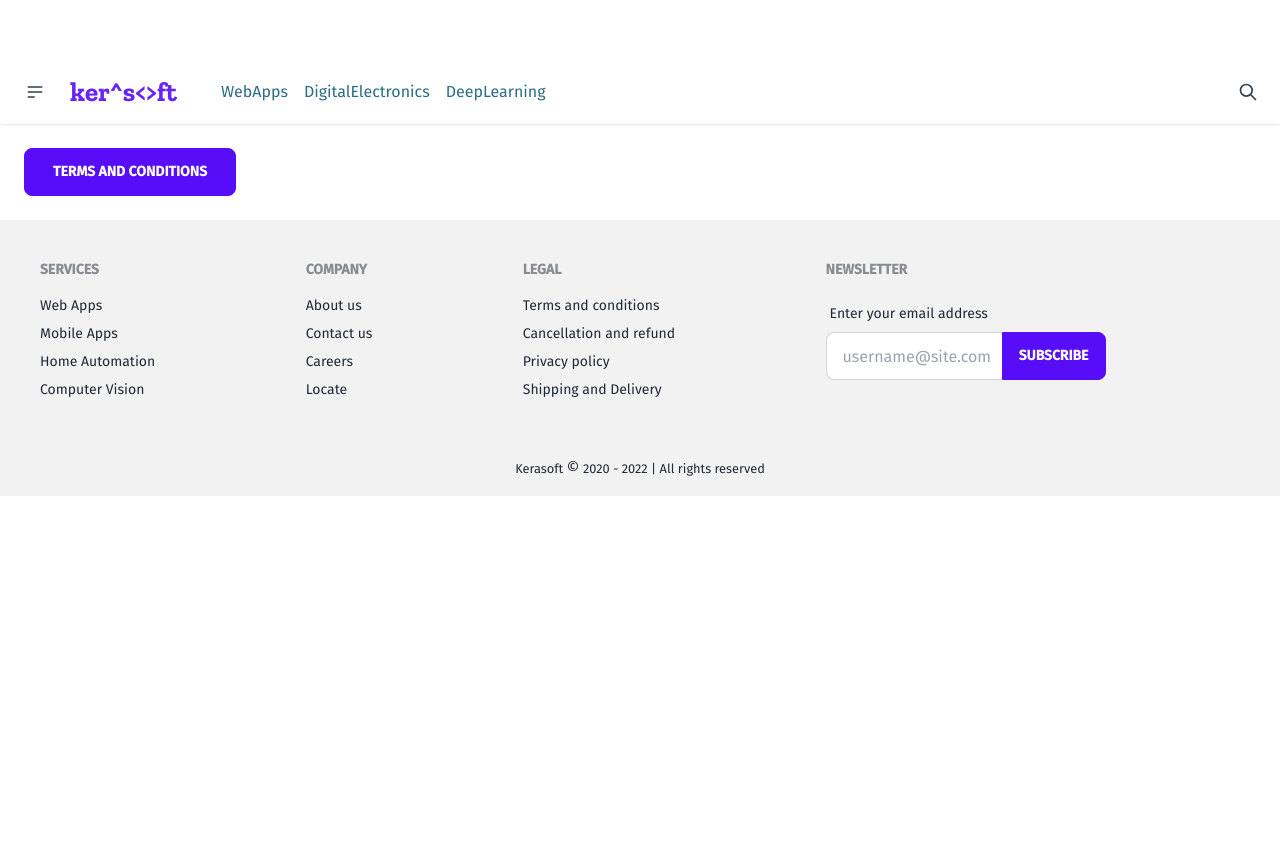
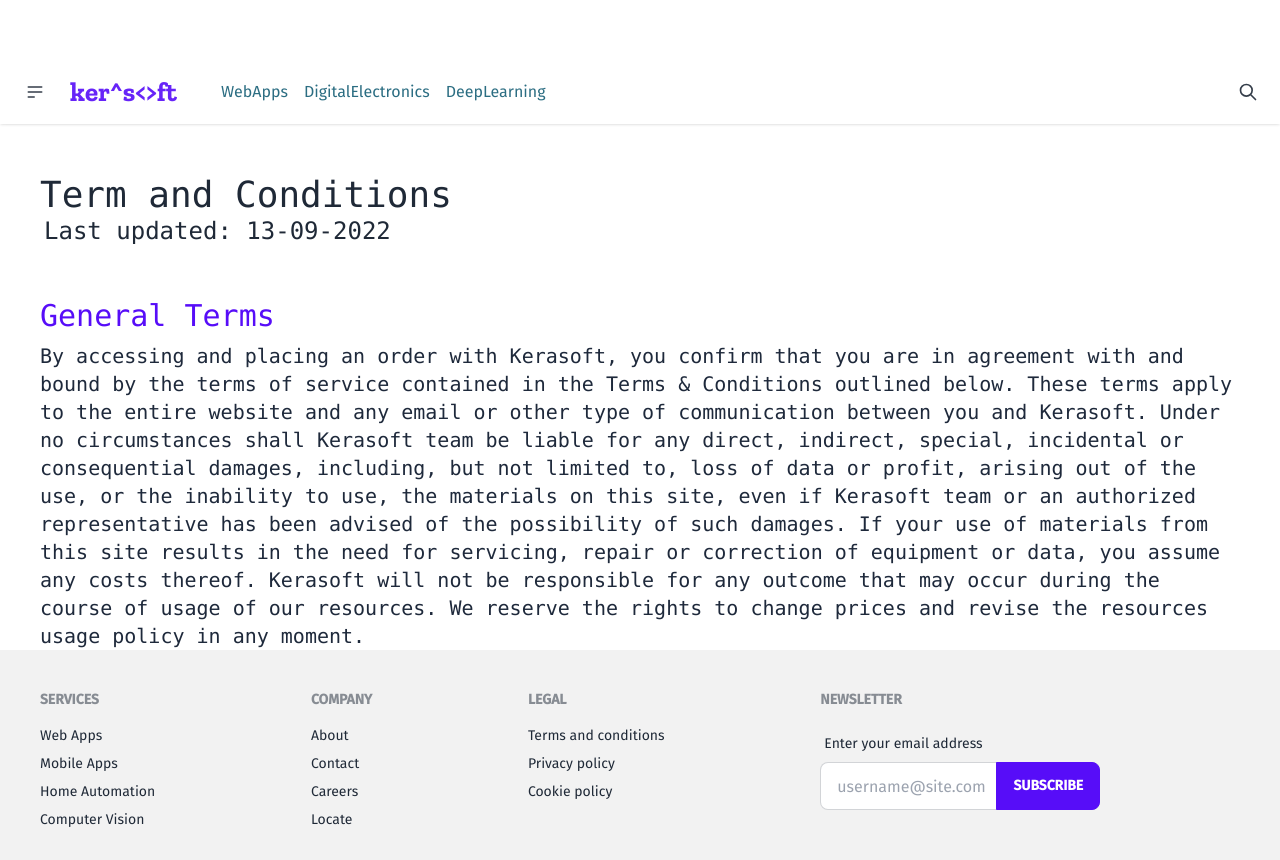
Before and after one commit to JosePaulson/kerasoft-v1, a React (Create React App) app: page /terms in a window 1280 px wide. Shown: the part 540-1400 px from the top of the page. Built offline with nearby package versions, Linux system fonts and the light colour scheme; a web font is replaced by a local one.

Commit message:
Update terms and conditions

```diff
--- a/public/index.html
+++ b/public/index.html
@@ -19,7 +19,9 @@
     <img src="/src/images/balloon1.svg" alt="">
     <img src="/src/images/balloonBg.svg" alt="">
   </div>
+
   <div id="root"></div>
+
 </body>
 
 </html>
--- a/src/components/Footer.jsx
+++ b/src/components/Footer.jsx
@@ -17,20 +17,21 @@
                 </div>
                 <div>
                     <span className="footer-title">Company</span>
-                    <Link to="/" className="link link-hover">About us</Link>
-                    <a href="https://merchant.razorpay.com/policy/KHjXWVO1JSWtKT/contact_us" className="link link-hover">Contact us</a>
-                    {/* <Link to="/contact" className="link link-hover">Contact</Link>  */}
+                    <Link to="/" className="link link-hover">About</Link>
+                    {/* <a href="https://merchant.razorpay.com/policy/KHjXWVO1JSWtKT/contact_us" className="link link-hover">Contact us</a>  */}
+                    <Link to="/contact" className="link link-hover">Contact</Link>
                     <Link to="/careers" className="link link-hover">Careers</Link>
                     <Link to="/" className="link link-hover">Locate</Link>
                 </div>
                 <div>
                     <span className="footer-title">Legal</span>
-                    <a href='https://merchant.razorpay.com/policy/KHjXWVO1JSWtKT/terms' className="link link-hover">Terms and conditions</a>
+                    {/* <a href='https://merchant.razorpay.com/policy/KHjXWVO1JSWtKT/terms' className="link link-hover">Terms</a>
                     <a href='https://merchant.razorpay.com/policy/KHjXWVO1JSWtKT/refund' className="link link-hover">Cancellation and refund</a>
                     <a href='https://merchant.razorpay.com/policy/KHjXWVO1JSWtKT/privacy' className="link link-hover">Privacy policy</a>
-                    <a href='https://merchant.razorpay.com/policy/KHjXWVO1JSWtKT/shipping' className="link link-hover">Shipping and Delivery</a>
-                    {/* <Link to='/privacy' className="link link-hover">Privacy policy</Link>  */}
-                    {/* <Link to='/cookie' className="link link-hover">Cookie policy</Link> */}
+                    <a href='https://merchant.razorpay.com/policy/KHjXWVO1JSWtKT/shipping' className="link link-hover">Shipping and Delivery</a>  */}
+                    <Link to='/terms' className="link link-hover">Terms and conditions</Link>
+                    <Link to='/privacy' className="link link-hover">Privacy policy</Link>
+                    <Link to='/cookie' className="link link-hover">Cookie policy</Link>
                 </div>
                 <div className=''>
                     <span className="footer-title">Newsletter</span>
--- a/src/components/Hero.jsx
+++ b/src/components/Hero.jsx
@@ -23,8 +23,8 @@
     }
 
     return (
-        <div className="hero">
-            <div className="flex justify-around lg:flex-row hero-content mt-7 md:mt-0 flex-col lg:mx-16">
+        <div className="hero min-h-[85vh]">
+            <div className="flex justify-around lg:flex-row hero-content mt-7 md:mt-0 flex-col lg:mx-12">
                 <div className="lg:w-5/12 lg:ml-5 xl:ml-0 text-center lg:text-left mt-10 bg-[url('/src/images/herobg.svg')] bg-cover bg-[top_2rem]" >
                     <h1 className="scale-1 inline-block text-transparent bg-clip-text bg-gradient-to-r from-cyan-800 to-violet-800 drop-shadow-lg 2xl:text-7xl text-5xl md:text-6xl font-bold">Welcome <br /> to Kerasoft </h1>
                     <p className='2xl:text-2xl md:text-xl text-lg px-5 md:px-0 font-thin mt-2 sm:mx-6 md:mx-20 lg:mx-0'>Our goal is to provide the best and custom <em className='text-purple-800'>Embedded-Sys</em> solutions, ergo make your life simple!!</p>
--- a/src/components/ProductDetail.jsx
+++ b/src/components/ProductDetail.jsx
@@ -3,7 +3,6 @@
 import Spinner from './Spinner'
 import { db } from '../firebase.config'
 import { collection, getDocs } from 'firebase/firestore'
-import GooglePayButton from '@google-pay/button-react'
 
 function ProductDetail() {
     const params = useParams()
@@ -55,53 +54,11 @@
             <p className='mt-2 text-[#372e5c] text-[1.2rem]'>Mode of install: {details.installation}</p>
             <p className='mt-2 text-[#372e5c] text-[1.2rem]'>Free service: {details.service} months**</p>
             <p className='mt-2 text-[#372e5c] text-[1.2rem]'>Return period: {details.return} {isNaN(details.return) ? '' : 'days'}</p>
-            <div>
-                <GooglePayButton
-                    environment = 'TEST'
-                    paymentRequest={{
-                        apiVersion:2,
-                        apiVersionMinor:0,
-                        allowedPaymentMethods:[
-                            {
-                                type: "CARD",
-                                parameters:{
-                                    allowedAuthMethods:["CRYPTOGRAM_3DS", "PAN_ONLY"],
-                                    allowedCardNetworks:["MASTERCARD", "VISA"]
-                                },
-                                tokenizationSpecification:{
-                                    type:"PAYMENT_GATEWAY",
-                                    parameters:{
-                                        gateway: "UPI",
-                                        gatewayMerchantId: "BCR2DN4T4CR3X7DV",
-                                    }
-                                }
-                            }
-                        ],
-                        merchantInfo:{
-                            merchantId: "1234566789",
-                            merchantName: "Kerasoft India",
-                        },
-                        transactionInfo: {
-                            totalPrice: "1",
-                            totalPriceStatus: 'FINAL',
-                            totalPriceLabel: "TOTAL",
-                            currencyCode: "INR",
-                            countryCode: "IN"
-                        },
-                        shippingOptionRequired: false,
-                        callbackIntents:["PAYMENT_AUTHORIZATION"],
-                    }}
-                    onLoadPaymentData = {paymentRequest => console.log(paymentRequest)}
-                    onPaymentAuthorized = {paymentData => {
-                        console.log(paymentData);
-                        return {transactionState: 'SUCCESS'}
-                    }}
-                    existingPaymentMethodRequired = 'false'
-                    buttonColor='black'
-                    buttonType='Buy'
-                >
-                </GooglePayButton>
+
+            <div className='mt-8 text-rose-500 text-xl'>
+                <p>We are not collecting payments on this website yet, Please call us @ <a href="tel:00916363483718" className='text-[1.2rem] text-rose-700 font-medium'>6363483718</a> for any product related queries or if you wish to buy</p>
             </div>
+
         </div>
     </div>
   )
--- a/src/routes/Terms.js
+++ b/src/routes/Terms.js
@@ -2,41 +2,41 @@
 
 function Terms() {
   return (
-    // <div className='mx-auto md:container px-6 sm:px-10 font-mono'>
-    //     <div className='py-[6vw] lg:py-[4vw] text-center lg:text-left'>
-    //         <h1 className='text-2xl md:text-3xl lg:text-4xl'>Term and Conditions</h1>
-    //         <p className='text-[1.1rem] lg:text-2xl pl-1 font-thin'>Last updated: 13-09-2022</p>
-    //     </div>
+    <div className='mx-auto md:container px-6 sm:px-10 font-mono'>
+        <div className='py-[6vw] lg:py-[4vw] text-center lg:text-left'>
+            <h1 className='text-2xl md:text-3xl lg:text-4xl'>Term and Conditions</h1>
+            <p className='text-[1.1rem] lg:text-2xl pl-1 font-thin'>Last updated: 13-09-2022</p>
+        </div>
 
-    //     <h3 className='text-xl md:text-2xl lg:text-3xl mb-2 text-primary'>General Terms</h3>
-    //     <p className='text-lg md:text-xl font-thin text-slate-800'>
-    //     By accessing and placing an order with Kerasoft, you confirm that you are in agreement with and bound by
-    //     the terms of service contained in the Terms & Conditions outlined below. These terms apply to the entire
-    //     website and any email or other type of communication between you and Kerasoft.
-    //     Under no circumstances shall Kerasoft team be liable for any direct, indirect, special, incidental or
-    //     consequential damages, including, but not limited to, loss of data or profit, arising out of the use, or the
-    //     inability to use, the materials on this site, even if Kerasoft team or an authorized representative has been
-    //     advised of the possibility of such damages. If your use of materials from this site results in the need for
-    //     servicing, repair or correction of equipment or data, you assume any costs thereof.
-    //     Kerasoft will not be responsible for any outcome that may occur during the course of usage of our
-    //     resources. We reserve the rights to change prices and revise the resources usage policy in any moment.
-    //     </p>
-    // </div>
-    <div className='container mx-auto p-6'>
-    {/* <h2 className="text-primary-focus 2xl:text-3xl lg:text-[1.7rem] text-2xl mt-6 px-4 underline">Term and Conditions</h2>
-    <p className='text-[1.1rem] lg:text-2xl px-4 font-thin'>Last updated: 13-09-2022</p>
-    <ul className="my-5 text-slate-600 pl-4">
-        <li className="mb-4 text-lg md:text-xl">✅ We only ask for personal information when we truly need it to provide a service to you. We collect it by fair and lawful means, with your knowledge and consent. We also let you know why we’re collecting it and how it will be used.</li>
-        <li className="mb-4 text-lg md:text-xl">✅ We only retain collected information for as long as necessary to provide you with your requested service. What data we store, we’ll protect within commercially acceptable means to prevent loss and theft, as well as unauthorised access, disclosure, copying, use or modification.</li>
-        <li className="mb-4 text-lg md:text-xl">✅ We don’t share any personally identifying information publicly or with third-parties, except when required to by law.</li>
-        <li className="mb-4 text-lg md:text-xl">✅ Our website may link to external sites that are not operated by us. Please be aware that we have no control over the content and practices of these sites, and cannot accept responsibility or liability for their respective privacy policies.</li>
-        <li className="mb-4 text-lg md:text-xl">✅ You are free to refuse our request for your personal information, with the understanding that we may be unable to provide you with some of your desired services.</li>
-        <li className="mb-4 text-lg md:text-xl">✅ Your continued use of our website will be regarded as acceptance of our practices around privacy and personal information. If you have any questions about how we handle user data and personal information, feel free to contact us.</li>
-        <li className="mb-4 text-lg md:text-xl">✅ And for certain technologies used in our electronic products we are required to hold some information of the buyer and the product, as per the law. For eg; IMEI.</li>
-    </ul> */}
+        <h3 className='text-xl md:text-2xl lg:text-3xl mb-2 text-primary'>General Terms</h3>
+        <p className='text-lg md:text-xl font-thin text-slate-800'>
+        By accessing and placing an order with Kerasoft, you confirm that you are in agreement with and bound by
+        the terms of service contained in the Terms & Conditions outlined below. These terms apply to the entire
+        website and any email or other type of communication between you and Kerasoft.
+        Under no circumstances shall Kerasoft team be liable for any direct, indirect, special, incidental or
+        consequential damages, including, but not limited to, loss of data or profit, arising out of the use, or the
+        inability to use, the materials on this site, even if Kerasoft team or an authorized representative has been
+        advised of the possibility of such damages. If your use of materials from this site results in the need for
+        servicing, repair or correction of equipment or data, you assume any costs thereof.
+        Kerasoft will not be responsible for any outcome that may occur during the course of usage of our
+        resources. We reserve the rights to change prices and revise the resources usage policy in any moment.
+        </p>
+    </div>
+    // <div className='container mx-auto p-6'>
+    // <h2 className="text-primary-focus 2xl:text-3xl lg:text-[1.7rem] text-2xl mt-6 px-4 underline">Term and Conditions</h2>
+    // <p className='text-[1.1rem] lg:text-2xl px-4 font-thin'>Last updated: 13-09-2022</p>
+    // <ul className="my-5 text-slate-600 pl-4">
+    //     <li className="mb-4 text-lg md:text-xl">✅ We only ask for personal information when we truly need it to provide a service to you. We collect it by fair and lawful means, with your knowledge and consent. We also let you know why we’re collecting it and how it will be used.</li>
+    //     <li className="mb-4 text-lg md:text-xl">✅ We only retain collected information for as long as necessary to provide you with your requested service. What data we store, we’ll protect within commercially acceptable means to prevent loss and theft, as well as unauthorised access, disclosure, copying, use or modification.</li>
+    //     <li className="mb-4 text-lg md:text-xl">✅ We don’t share any personally identifying information publicly or with third-parties, except when required to by law.</li>
+    //     <li className="mb-4 text-lg md:text-xl">✅ Our website may link to external sites that are not operated by us. Please be aware that we have no control over the content and practices of these sites, and cannot accept responsibility or liability for their respective privacy policies.</li>
+    //     <li className="mb-4 text-lg md:text-xl">✅ You are free to refuse our request for your personal information, with the understanding that we may be unable to provide you with some of your desired services.</li>
+    //     <li className="mb-4 text-lg md:text-xl">✅ Your continued use of our website will be regarded as acceptance of our practices around privacy and personal information. If you have any questions about how we handle user data and personal information, feel free to contact us.</li>
+    //     <li className="mb-4 text-lg md:text-xl">✅ And for certain technologies used in our electronic products we are required to hold some information of the buyer and the product, as per the law. For eg; IMEI.</li>
+    // </ul>
 
-    <a className='p-4 px-7 btn btn-primary' href="https://merchant.razorpay.com/policy/KHjXWVO1JSWtKT/terms">Terms and Conditions</a>
-</div>
+    /* <a className='p-4 px-7 btn btn-primary' href="https://merchant.razorpay.com/policy/KHjXWVO1JSWtKT/terms">Terms and Conditions</a> */
+// </div>
   )
 }
 
--- a/src/routes/Web.js
+++ b/src/routes/Web.js
@@ -112,7 +112,7 @@
                     </div>
                 </div>
             </div>
-            <div className='text-[1.3rem] text-center py-4 px-6 md:px-10 lg:py-8 lg:pt-16 bg-[url("/src/images/extension.svg")] bg-contain bg-no-repeat bg-center'>
+            <div className='text-[1.3rem] text-center py-4 px-6 md:px-10 lg:py-8 lg:pt-16 2xl:pt-32 bg-[url("/src/images/extension.svg")] bg-contain bg-no-repeat bg-center'>
                 <p className='inline text-transparent text-3xl lg:text-4xl bg-clip-text bg-gradient-to-r from-orange-400 via-pink-500 to-primary'>Custom Built <br /> Browser Extensions</p>
                 <p className='text-lg font-thin mt-2'>Let it be ads or pop-ups that's ruining your browsing experience, Or you'd like a custom feature added to your browser for better productivity? Reach out to us, we've got you covered.
                 </p>
```
